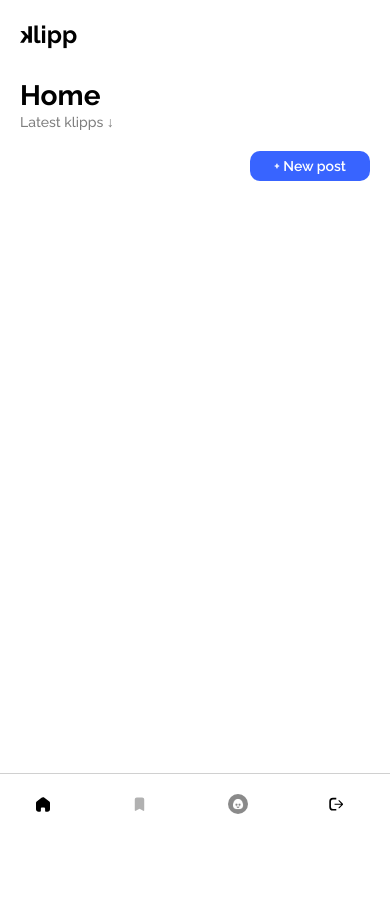
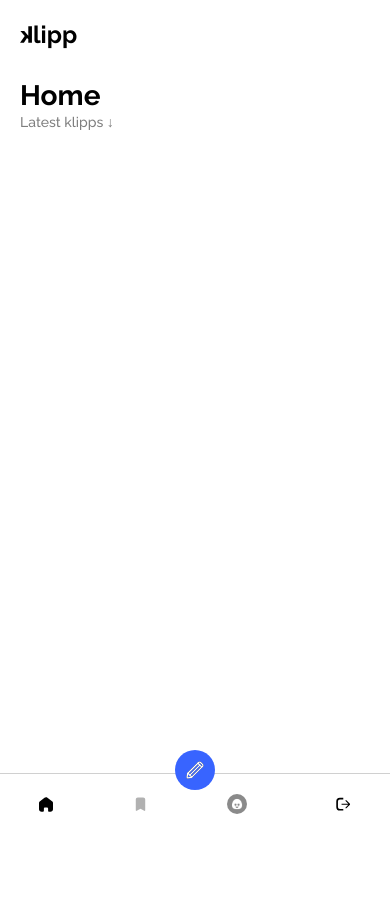
Before and after one commit to arscslvt/klipp, a PHP site: page /index.html in a window 390 px wide. Run offline with PHP 8.4, Linux system fonts and the light colour scheme; some libraries are stand-ins or nearby versions.

Commit message:
new post edit

```diff
--- a/index.html
+++ b/index.html
@@ -30,8 +30,8 @@
                 <div class="heading">
                     <span class="pageTitle">Home</span>
                     <span class="pageDesc">Latest klipps ↓</span>
-                    <button class="addPost" id="addPost">+ New post</button>
                 </div>
+                <button class="addPost" id="addPost"></button>
                 <div class="newPostBack" id="newPost">
                     <div class="newPost">
                         <button class="closePost" id="closePost"></button>
--- a/script.js
+++ b/script.js
@@ -320,6 +320,7 @@
 addPost.addEventListener("click", function(){
     newPost.style.animation = 'fadeIn 0.2s ease-in-out';
     newPost.style.display = 'initial';
+    addPost.style.display = 'none';
 })
 
 newTitle.addEventListener("click", function(){
@@ -330,6 +331,7 @@
 
 newClose.addEventListener("click", function(){
     newPost.style.animation = 'fadeOut 0.2s ease-in-out';
+    addPost.style.display = 'initial';
     setTimeout(function(){
         newPost.style.display = 'none';
     }, 180)
--- a/style.css
+++ b/style.css
@@ -306,15 +306,17 @@
 } */
 
 .addPost{
-    margin-left: auto;
+    position: absolute;
+    bottom: 40px;
+    right: 40px;
     border: none;
     border-radius: 10px;
     outline: none;
-    background-color: #3864FF;
-    color: #fff;
-    font: 600 14px 'Raleway';
+    background: url("assets/newPost.svg") no-repeat;
+    background-size: contain;
     margin-top: 20px;
-    width: 120px;
+    width: 50px;
+    height: 50px;
     padding: 7px;
 
     cursor: pointer;
@@ -620,10 +622,13 @@
         border-radius: 10px;
         user-select: none;
         place-content: center;
-        margin-right: 0px;
     }
     .menu li:hover{
         background: transparent;
+    }
+
+    .menu li div{
+        margin-right: 0px;
     }
 
     .menu li span{
@@ -657,4 +662,25 @@
 
         /* animation: fadeUp 0.3s ease-in-out; */
     }
+
+    .addPost{
+        z-index: 10;
+        position: fixed;
+        bottom: 4%;
+        left: 50%;
+        transform: translate(-50%, -50%);
+        border: none;
+        border-radius: 10px;
+        outline: none;
+        background: url("assets/newPost.svg") no-repeat;
+        background-size: contain;
+        margin-top: 20px;
+        width: 40px;
+        height: 40px;
+        padding: 7px;
+
+        cursor: pointer;
+
+        transition: 0.1s ease;
+    }
 }
```
Also changed, not shown: assets/newPost.svg (added), assets/newPostDark.svg (added), assets/newPostLight.svg (added), 1 other file.
